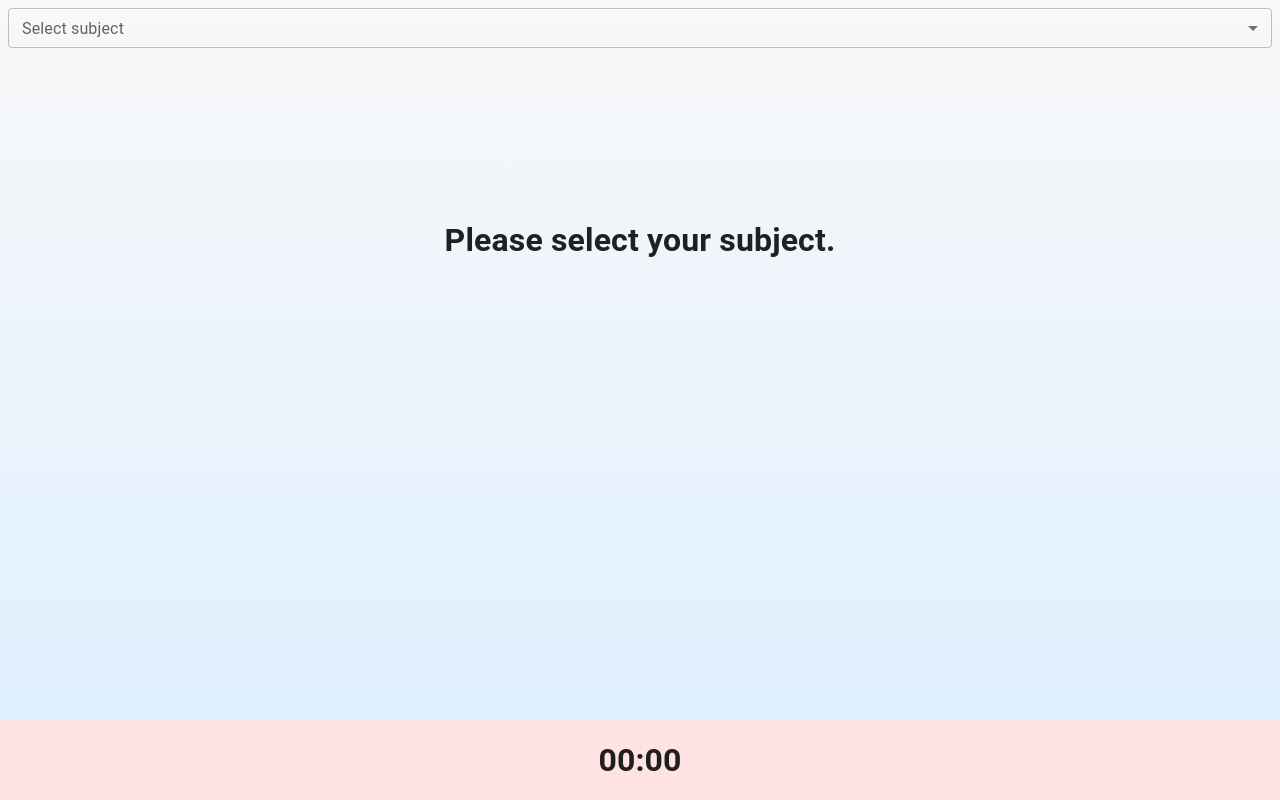
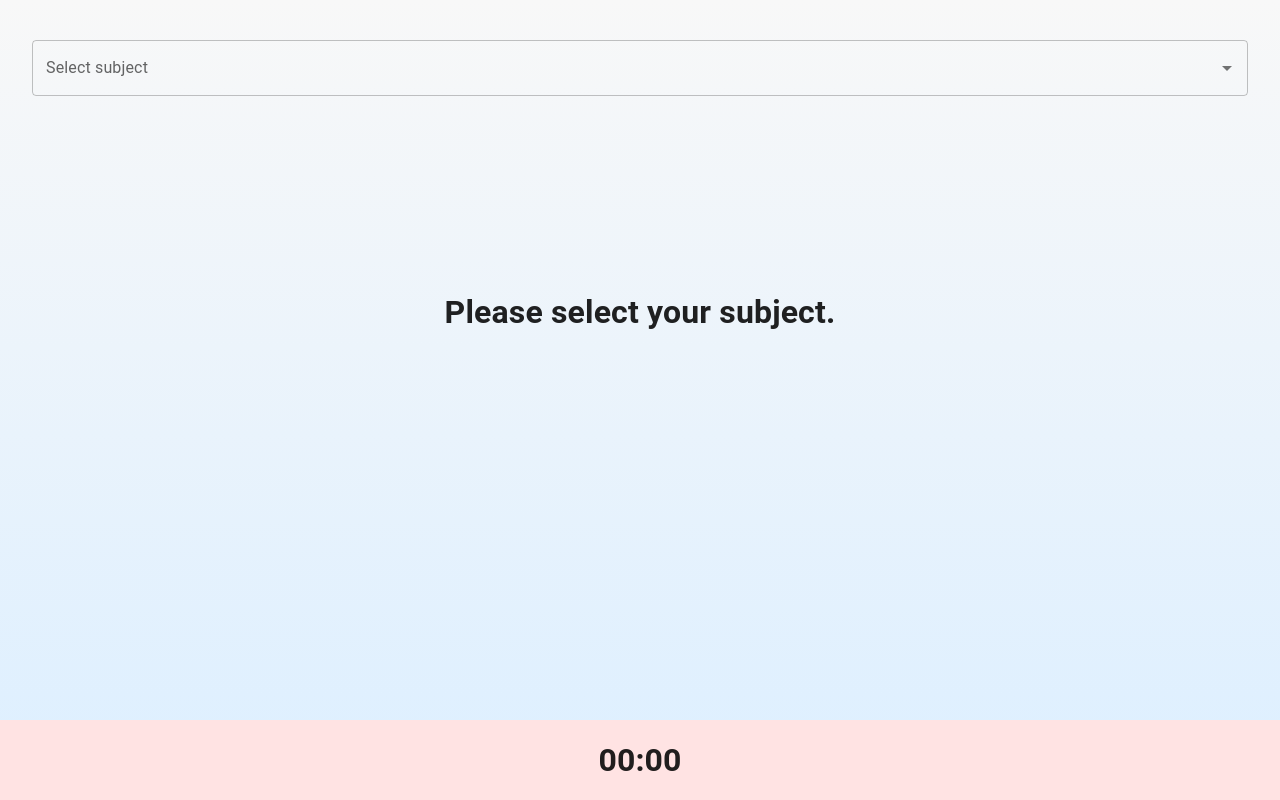
Before and after one commit to justinhalimck/ck-focus, a React (Vite) app: page /work in a window 1280 px wide. Built offline with nearby package versions, Linux system fonts and the light colour scheme.

Commit message:
feat: autocomplete select subject

```diff
--- a/src/components/Work/SelectSubject.jsx
+++ b/src/components/Work/SelectSubject.jsx
@@ -1,8 +1,4 @@
-import { FormControl, InputLabel, MenuItem, Select } from "@mui/material";
-import { useId } from "react";
-
-const SelectSubject = ({ onSelect }) => {
-  const labelId = useId();
+import { Autocomplete, TextField } from "@mui/material";
 
 const SUBJECTS = {
   "00000": "Example Project 0",
@@ -11,24 +7,22 @@ const SelectSubject = ({ onSelect }) => {
   "00003": "Example Project 3",
 };
 
+const SelectSubject = ({ onSelect }) => {
   return (
     <div style={{ display: "flex", flexDirection: "column" }}>
-      <FormControl sx={{ m: 1, minWidth: 120 }} size="small">
-        <InputLabel id={labelId}>Select subject</InputLabel>
-        <Select
-          labelId={labelId}
-          label="Select subject"
-          onChange={(e) => onSelect(e.target.value, SUBJECTS[e.target.value])}
-        >
-          {Object.entries(SUBJECTS).map(([key, value]) => {
-            return (
-              <MenuItem key={key} value={key}>
-                {value}
-              </MenuItem>
-            );
-          })}
-        </Select>
-      </FormControl>
+      <Autocomplete
+        disableClearable
+        options={Object.entries(SUBJECTS).map(([k, v]) => ({
+          label: v,
+          code: k,
+        }))}
+        sx={{ margin: "2em", marginTop: "5vh", textAlign: "left" }}
+        renderInput={(params) => (
+          <TextField {...params} label="Select subject" />
+        )}
+        onChange={(_e, { code }) => onSelect(code, SUBJECTS[code])}
+      />
+
       <h1 style={{ marginTop: "20vh" }}>Please select your subject.</h1>
     </div>
   );
```
Lines whose indentation alone changed are shown as unchanged.
